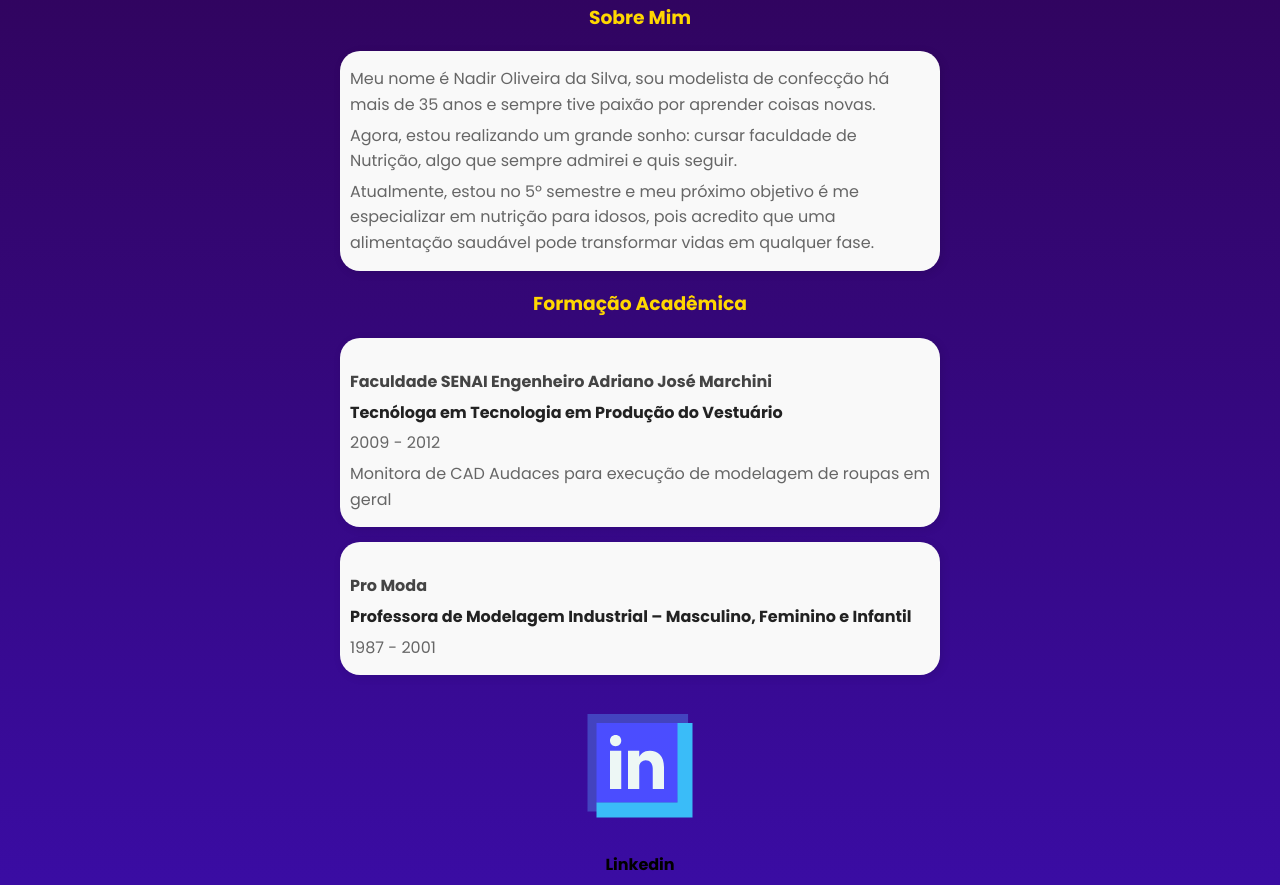
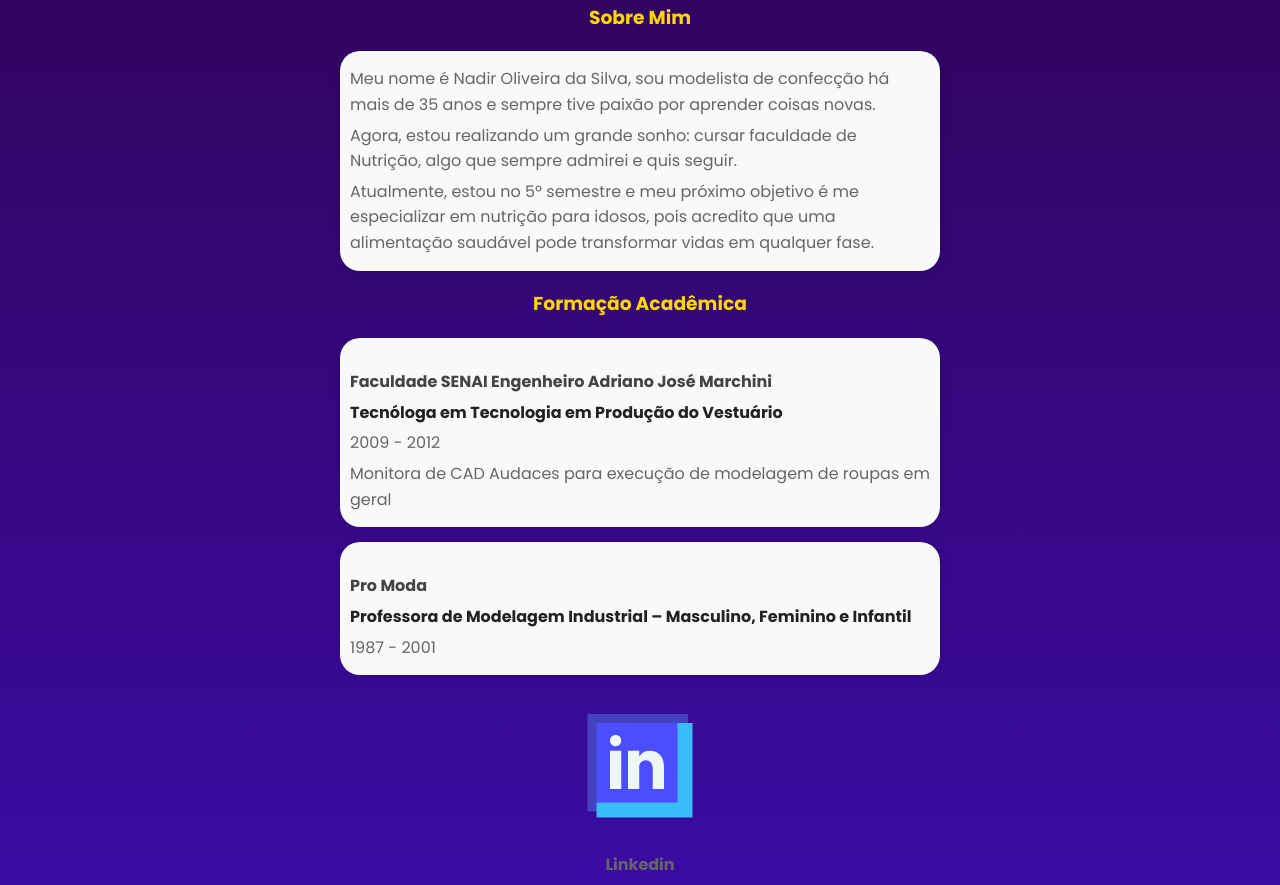
Before and after one commit to VictorZampella/Projeto_Integrador, a plain HTML site: page index.html in a window 1280 px wide. Shown: the part 449-1334 px from the top of the page. Drawn offline with Linux system fonts and the light colour scheme.

Commit message:
Atualizado

```diff
--- a/index.css
+++ b/index.css
@@ -110,7 +110,7 @@ footer{
 }
 
 footer p {
-    color: black; /* Troque pela cor desejada */
+    color: blackg; /* Troque pela cor desejada */
     font-size: 16px; /* Opcional: Ajusta o tamanho do texto */
     font-weight: bold; /* Opcional: Deixa o texto em negrito */
 }
```
